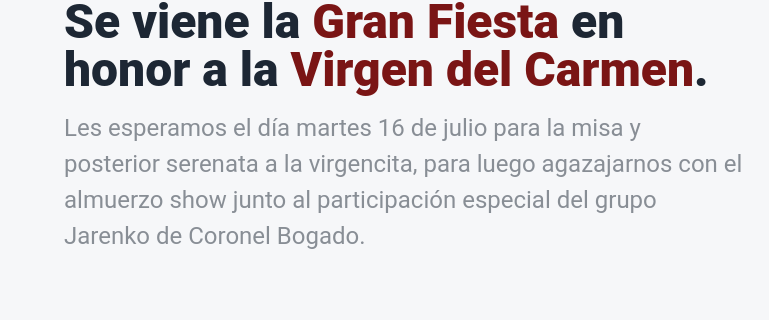
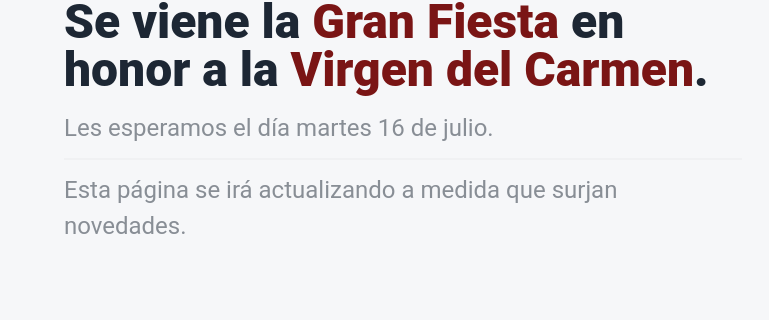
Before and after one commit to Parroquia-Ntra-Sra-del-Carmen/Parroquia-Ntra-Sra-del-Carmen.github.io, a website: page index.html in a window 1280 px wide. Shown: the part 130-450 px from the top of the page, 0-769 px from the left. Drawn offline with Linux system fonts and the light colour scheme.

Commit message:
Update index

```diff
--- a/index.html
+++ b/index.html
@@ -23,7 +23,6 @@
             </div>
             <!-- Right side content -->
             <div class="">
-
             </div>
         </div>
     </div>
@@ -39,12 +38,13 @@
                     <strong>Fiesta Patronal</strong>
                 </div>
                 <div class="has-size-7 has-weight-black has-mb-4 has-lh-none">
-                        Se viene la <span class="has-text-primary">Gran Fiesta</span> en honor a la <span class="has-text-primary">Virgen del Carmen</span>.
+                    Se viene la <span class="has-text-primary">Gran Fiesta</span> en honor a la <span
+                            class="has-text-primary">Virgen del Carmen</span>.
                 </div>
                 <div class="has-size-3 has-lh-heading has-mb-8 is-semitransparent">
-                        Les esperamos el día martes 16 de julio para la misa y posterior serenata a la virgencita, para
-                        luego agazajarnos con el almuerzo show junto al participación especial del grupo Jarenko de Coronel
-                        Bogado.
+                    Les esperamos el día martes 16 de julio.
+                    <hr>
+                    Esta página se irá actualizando a medida que surjan novedades.
                 </div>
             </div>
             <div class="column is-two-fifths is-full-mobile is-rounded">
```
Lines whose indentation alone changed are shown as unchanged.
